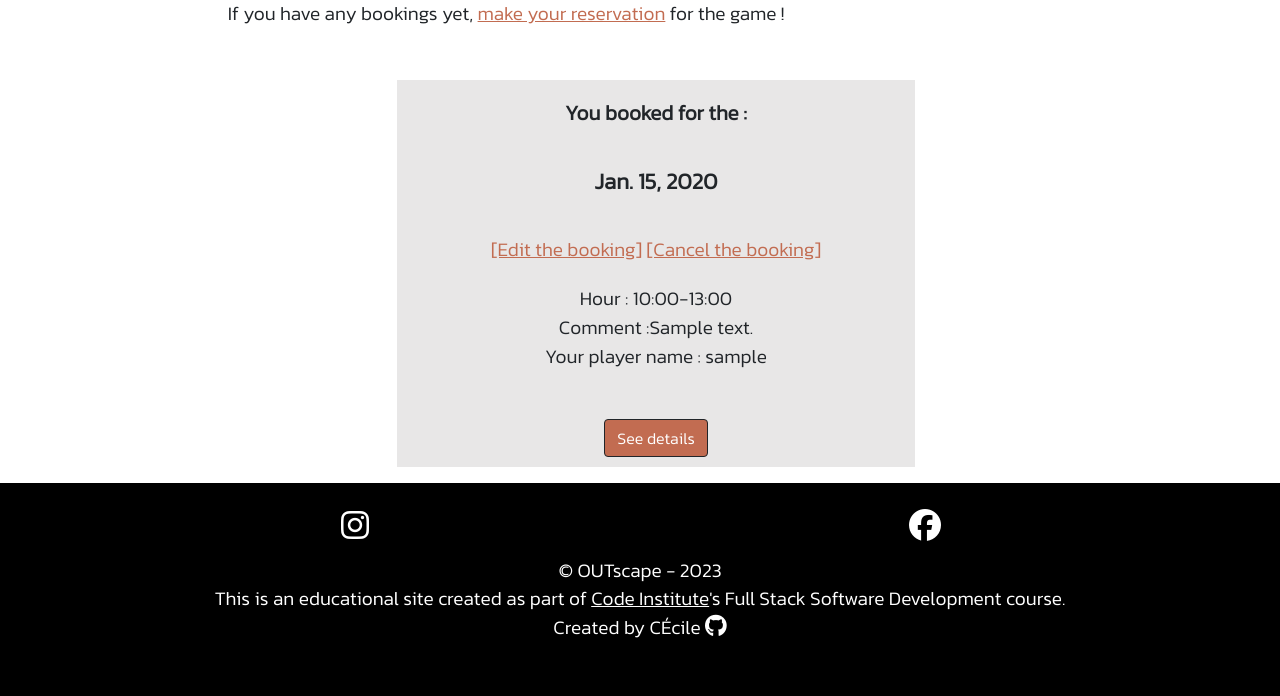
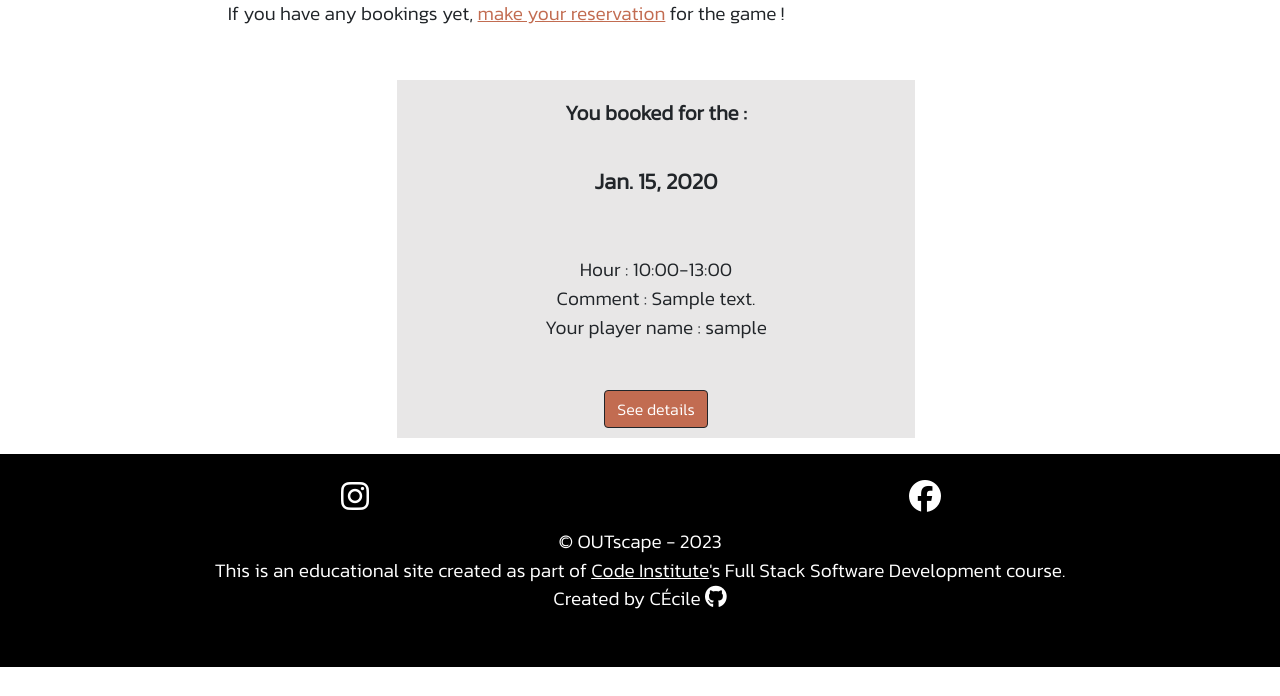
Before and after one commit to cecilegaudron/outscape-game, a Django app: template templates/booking_list.html in a window 1280 px wide. Shown: the part 748-1444 px from the top of the page. After the commit the page ends 1415 px from the top, so only its background shows below. Run offline with Django 3.2, Linux system fonts and the light colour scheme; the template is opened without the code that fills it: values that come from a table or form of the project are taken from there, others are empty; a user stored in the database is signed in; tables that the repository leaves empty hold one stand-in row (values such as "Sample post"); some libraries are stand-ins or nearby versions.

Commit message:
Organize to respect the writing standards

```diff
--- a/templates/booking_detail.html
+++ b/templates/booking_detail.html
@@ -15,7 +15,7 @@
                         Number of BVG tickets : <strong>{{ booking.tickets }}</strong><br>
                         Comment : <strong>{{ booking.comment }}</strong></p><br>
                     <hr>
-                    <p><strong>Your personal infos :</strong><br>
+                    <p><strong>Your personal infos</strong><br>
                         Your name : <strong>{{ booking.first_name }}, {{ booking.last_name }}</strong><br>
                         Your email : <strong>{{ booking.email }}</strong><br>
                         Your telephone number : <strong>{{ booking.mobile }}</strong></p><br>
--- a/templates/booking_list.html
+++ b/templates/booking_list.html
@@ -22,10 +22,8 @@
                         <li class="list-booking">
                             <h2>You booked for the : </h2>
                             <p class="detail-booking-txt">{{ booking.bookdate }}</p>
-                            <a href="{% url 'booking-update' booking.pk %}">[Edit the booking]</a>
-                            <a href="{% url 'booking-delete' booking.pk %}">[Cancel the booking]</a>
                             <p>Hour : {{ booking.timeslot }}<br>
-                                Comment :{{ booking.comment }}<br>
+                                Comment : {{ booking.comment }}<br>
                                 Your player name : {{ booking.player_name }}</p>
                             <button type="button" class="btn btn-dark btn-detail"><a href="{% url 'booking-detail' booking.pk %}">See details</a></button>
                         </li>
```
